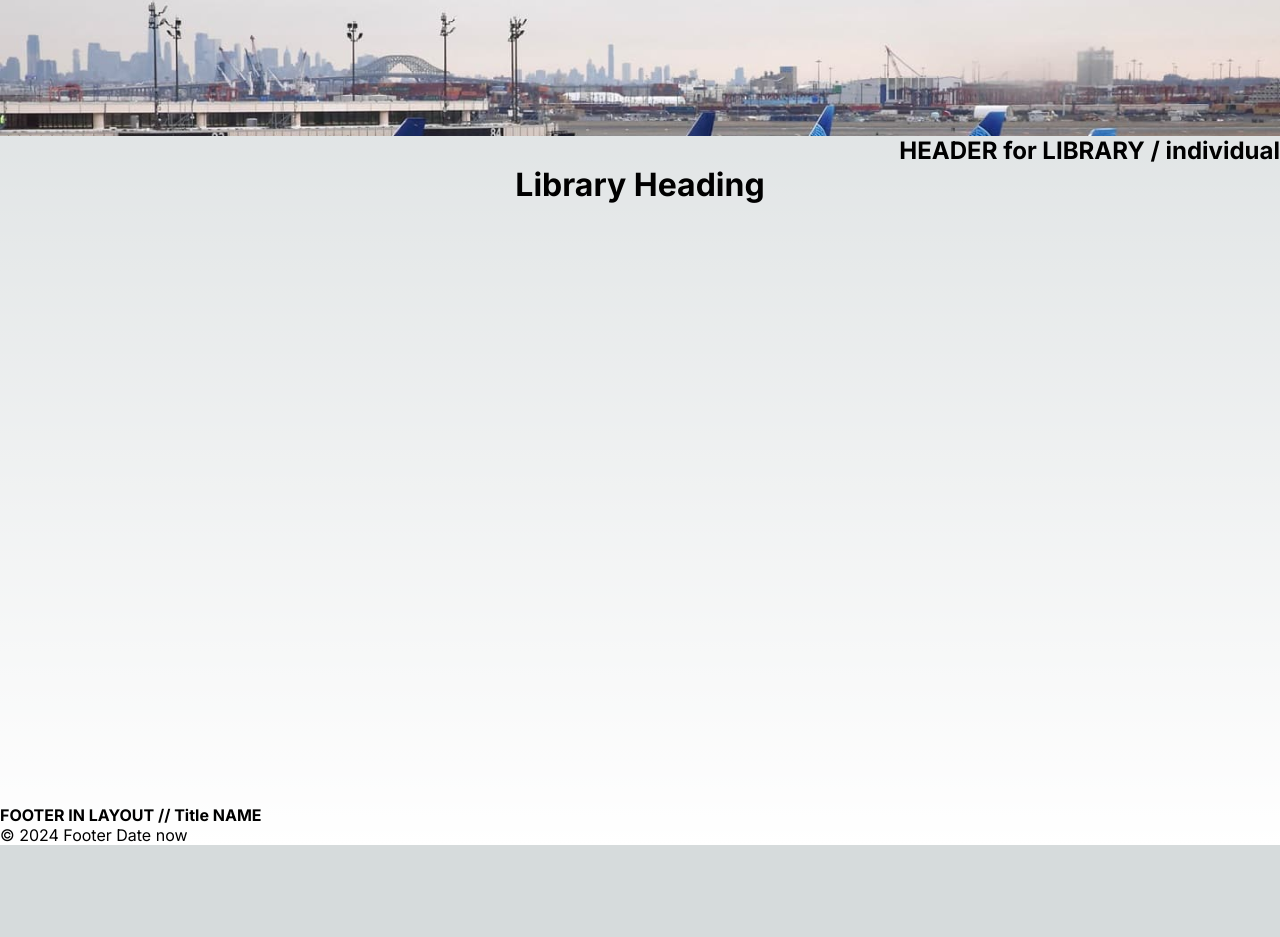
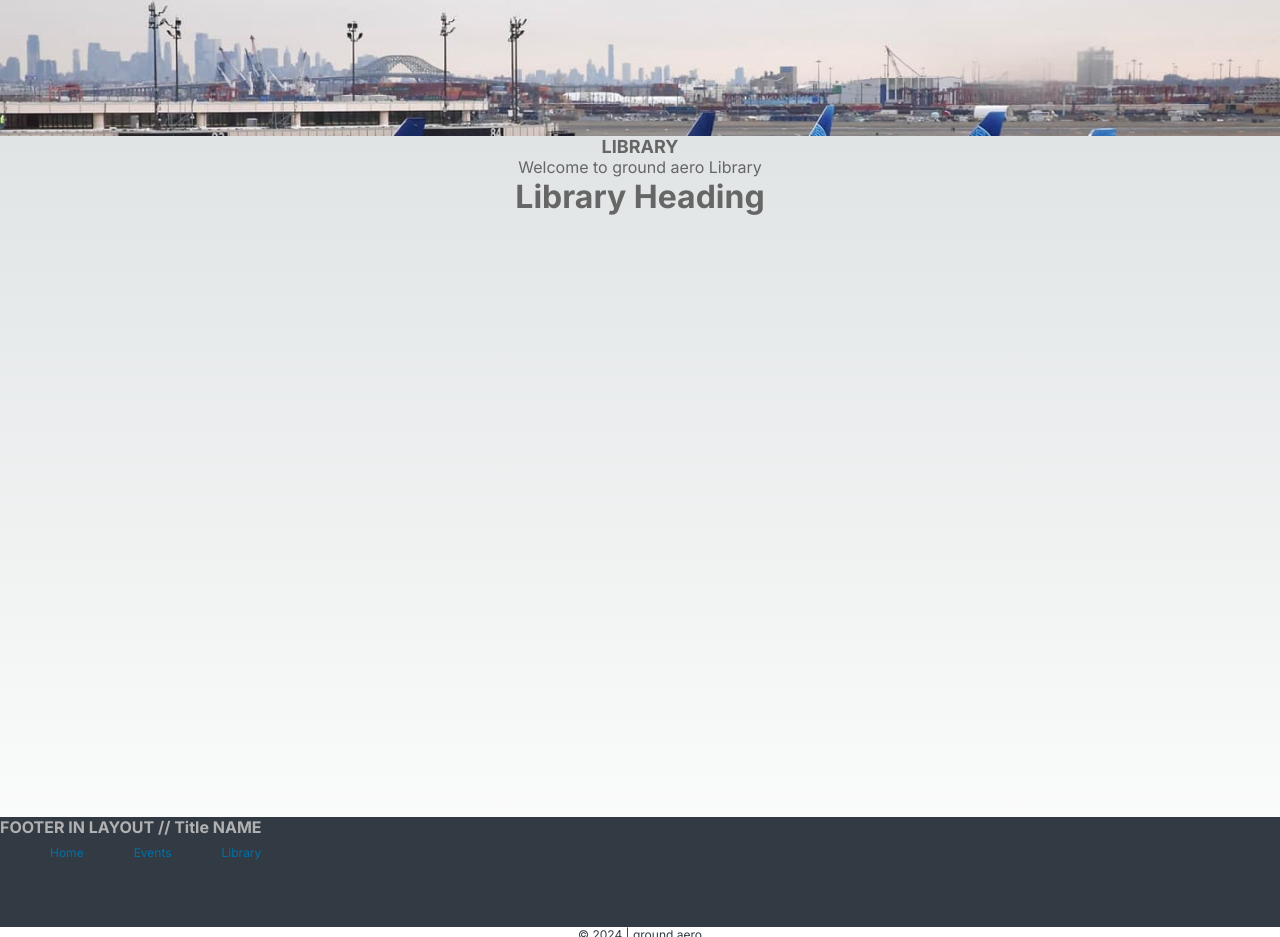
Before and after one commit to ground-aero/ground.aero-next, a Next.js app: page /library in a window 1280 px wide. Shown: the part 136-1073 px from the top of the page. Before the commit the page ends 981 px from the top, so only its background shows below. Built offline with nearby package versions, Linux system fonts and the light colour scheme.

Commit message:
feat(header): titile,text

```diff
--- a/src/app/globals.css
+++ b/src/app/globals.css
@@ -5,9 +5,12 @@
     "Roboto Mono", "Oxygen Mono", "Ubuntu Monospace", "Source Code Pro",
     "Fira Mono", "Droid Sans Mono", "Courier New", monospace;
 
-  --foreground-rgb: 0, 0, 0;
+  --foreground-rgb: 102, 102, 102;
   --background-start-rgb: 214, 219, 220;
   --background-end-rgb: 255, 255, 255;
+
+  --primary-color: #0070a8;
+  --secondary-color: #323a44;
 
   --primary-glow: conic-gradient(
     from 180deg at 50% 50%,
@@ -42,7 +45,7 @@
 
 @media (prefers-color-scheme: dark) {
   :root {
-    --foreground-rgb: 255, 255, 255;
+    --foreground-rgb: 189, 189, 189;
     --background-start-rgb: 0, 0, 0;
     --background-end-rgb: 0, 0, 0;
 
@@ -96,7 +99,8 @@ body {
 }
 
 a {
-  color: inherit;
+  /* color: inherit; */
+  color: var(--primary-color);
   text-decoration: none;
 }
 
--- a/src/app/library/page.tsx
+++ b/src/app/library/page.tsx
@@ -1,11 +1,12 @@
 // отвеч.за серверную часть
-
 import { Layout, Header, Heading } from "@/components"
+import {intro} from '@/constants'
 
 export default function Page() {
     return (
       <>
-        <Header title='HEADER for LIBRARY / individual' />
+        <Header title={intro.library.title} text={intro.library.text}/>
+
         <Layout>
 
           <Heading title='Library Heading'/>
--- a/src/app/page.module.css
+++ b/src/app/page.module.css
@@ -7,11 +7,12 @@
   min-height: 80vh;
 }
 
+/* HEADER */
 .header {
   display: flex;
   flex-direction: column;
   justify-content: space-between;
-  align-items: flex-end;
+  align-items: center;
   padding: 0;
   min-height: 10vh;
 }
@@ -49,6 +50,7 @@
 }
 
 .navLink {
+  /* color: var(--primary-color); */
   margin: 15px 0 0 35px;
 }
 
@@ -58,6 +60,21 @@
   font-weight: bold;
 }
 
+.intro_title {
+  font-size: 18px;
+  font-weight: 700;
+  width: 200px;
+  text-align: center;
+}
+
+.intro_text {
+  font-size: 16px;
+  font-weight: 400;
+  width: 450px;
+  text-align: center;
+}
+
+/*  */
 .description {
   display: inherit;
   justify-content: inherit;
@@ -154,6 +171,32 @@
   position: absolute;
   filter: blur(45px);
   transform: translateZ(0);
+}
+
+.footer {
+  width: 100%;
+  min-height: 10%;
+  height: 120px;
+  color: #b1b1b1;
+  z-index: 3;
+}
+
+.footer_upperSection {
+  background: var(--secondary-color);
+  min-height: 110px;
+}
+.footer_bottomSection {
+  background: #FFF;
+  color: var(--secondary-color);
+  text-align: center;
+  min-height: 3%;
+  font-size: 12px;
+}
+
+
+.footer ul li {
+  margin: 8px 0 0 15px;
+  font-size: 12px;
 }
 
 /* Enable hover only on non-touch devices */
--- a/src/components/ui/Footer/Footer.tsx
+++ b/src/components/ui/Footer/Footer.tsx
@@ -1,13 +1,33 @@
 // src/components/Footer.tsx
-interface IFooter {
+import React from 'react'
+import Link from 'next/link'
+import styles from "@/app/page.module.css"
+
+type IFooter = {
 	title: string
 }
 
-export function Footer({ title }: IFooter) {
+export const Footer: React.FC<IFooter> = ({ title }) => {
 	return (
-    <footer>
-      <h4>{title}</h4>
-      <p>© {new Date().getFullYear()} Footer Date now</p>
+    <footer className={styles.footer}>
+
+      <div className={styles.footer_upperSection}>
+        <h4>{title}</h4>
+        <ul className={styles.navList}> {/* Я добавил предполагаемый класс списку для стилей */}
+          <li className={styles.navItem}>
+            <Link href="/" className={styles.navLink }>Home</Link>
+          </li>
+          <li className={styles.navItem}>
+            <Link href="/events" className={styles.navLink}>Events</Link>
+          </li>
+          <li className={styles.navItem}>
+            <Link href="/library" className={styles.navLink}>Library</Link>
+          </li>
+        </ul>
+      </div>
+
+      <div className={styles.footer_bottomSection}><p>© {new Date().getFullYear()} | ground aero</p></div>
+
     </footer>
 	)
 }
--- a/src/components/ui/Header/Header.tsx
+++ b/src/components/ui/Header/Header.tsx
@@ -1,12 +1,14 @@
+import {FC} from 'react'
 import styles from "@/app/page.module.css"
 import HeaderImg from 'next/image'
 import {Nav} from '@/components'
 
-interface IHeader {
-	title: String,
+type IHeader = {
+  title: String,
+  text: String,
 }
 
-export function Header({ title }: IHeader) {
+export const Header: FC<IHeader> = ({ title, text }) => {
 	return (
     <header className={styles.header}>
 
@@ -14,7 +16,10 @@ export function Header({ title }: IHeader) {
 
       <HeaderImg src='/images/airport.jpg' alt="header image" layout='responsive' width='1433' height='240' placeholder="blur"
        blurDataURL="/images/airport-blur.jpg" loading="eager" />
-      <h2>{title}</h2>
+
+      <p className={styles.intro_title}>{title}</p>
+      <h1 className={styles.intro_text}>{text}</h1>
+
     </header>
 	)
 }
--- a/src/components/ui/Layout.tsx
+++ b/src/components/ui/Layout.tsx
@@ -10,7 +10,9 @@ type LayoutProps = {
 export const Layout: React.FC<LayoutProps> = ({ children }) => {
   return (
     <>
-      <main className={styles.main}>{children}</main>
+      <main className={styles.main}>
+        {children}
+      </main>
       <Footer title='FOOTER IN LAYOUT // Title NAME' />
     </>
   );
--- a/src/components/ui/Nav/Nav.tsx
+++ b/src/components/ui/Nav/Nav.tsx
@@ -1,10 +1,10 @@
 // src/components/Nav.tsx
 import Link from 'next/link'
-import React from 'react'
+import {FC} from 'react'
 import Image from 'next/image'
 import styles from '@/app/page.module.css'
 
-export const Nav: React.FC = () => {
+export const Nav: FC = () => {
     return (
       <nav className={styles.navMenu}>
 
@@ -29,6 +29,7 @@ export const Nav: React.FC = () => {
                 <Link href="/library" className={styles.navLink}>LIBRARY</Link>
             </li>
         </ul>
+
     </nav>
     );
   };
--- /dev/null
+++ b/src/constants/index.ts
@@ -0,0 +1 @@
+export * from './texts'
--- /dev/null
+++ b/src/constants/texts.ts
@@ -0,0 +1,11 @@
+
+export const intro = {
+    main: {
+        title: 'HOME',
+        text: 'Welcome to ground aero an independent project dedicated to bridging both sides, airlines & ground handling sectors across the international air transport industry.'
+    },
+    library: {
+        title: 'LIBRARY',
+        text: 'Welcome to ground aero Library'
+    }
+    }
```
Also changed, not shown: src/app/page.tsx (+7 -2 lines), src/types/types.ts (added).
